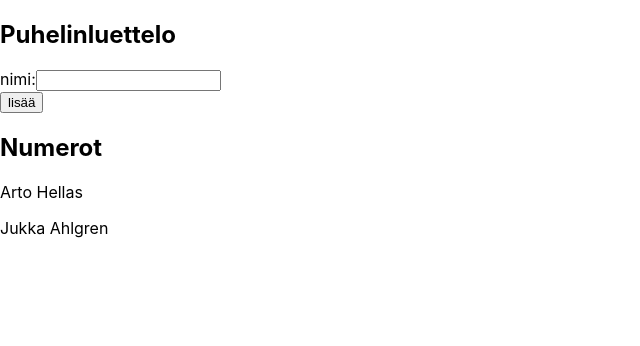
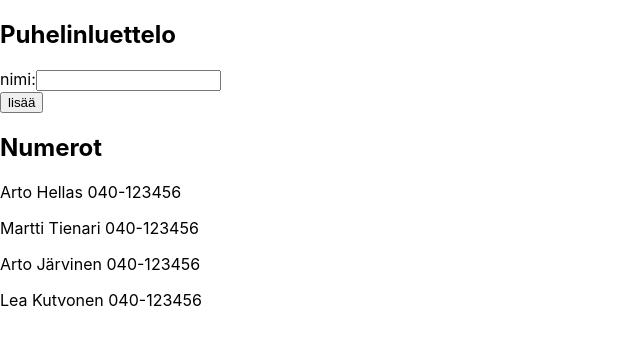
Before and after one commit to it-innoo/2019_fullstack, a React (Create React App) app in the folder osa2/puhelinluettelo/: page / in a window 1280 px wide. Shown: the top 346 px of the page, without its empty margins (0-640 px from the left). Built offline with nearby package versions, Linux system fonts and the light colour scheme; the HTML template or start-up script is replaced by a standard one.

Commit message:
2.7: puhelinluettelo step2.4

```diff
--- a/osa2/puhelinluettelo/src/App.js
+++ b/osa2/puhelinluettelo/src/App.js
@@ -2,18 +2,16 @@
 
 const App = () => {
   const [ persons, setPersons] = useState([
-    {
-      name: 'Arto Hellas',
-    },
-    {
-      name: 'Jukka Ahlgren',
-    },
+    { name: 'Arto Hellas', number: '040-123456' },
+    { name: 'Martti Tienari', number: '040-123456' },
+    { name: 'Arto Järvinen', number: '040-123456' },
+    { name: 'Lea Kutvonen', number: '040-123456' }
   ])
   const [ newName, setNewName ] = useState('')
 
   const rows = () => persons.map(person =>
     <p key={person.name}>
-      {person.name}
+      {person.name} {person.number}
     </p>
   )
 
```
